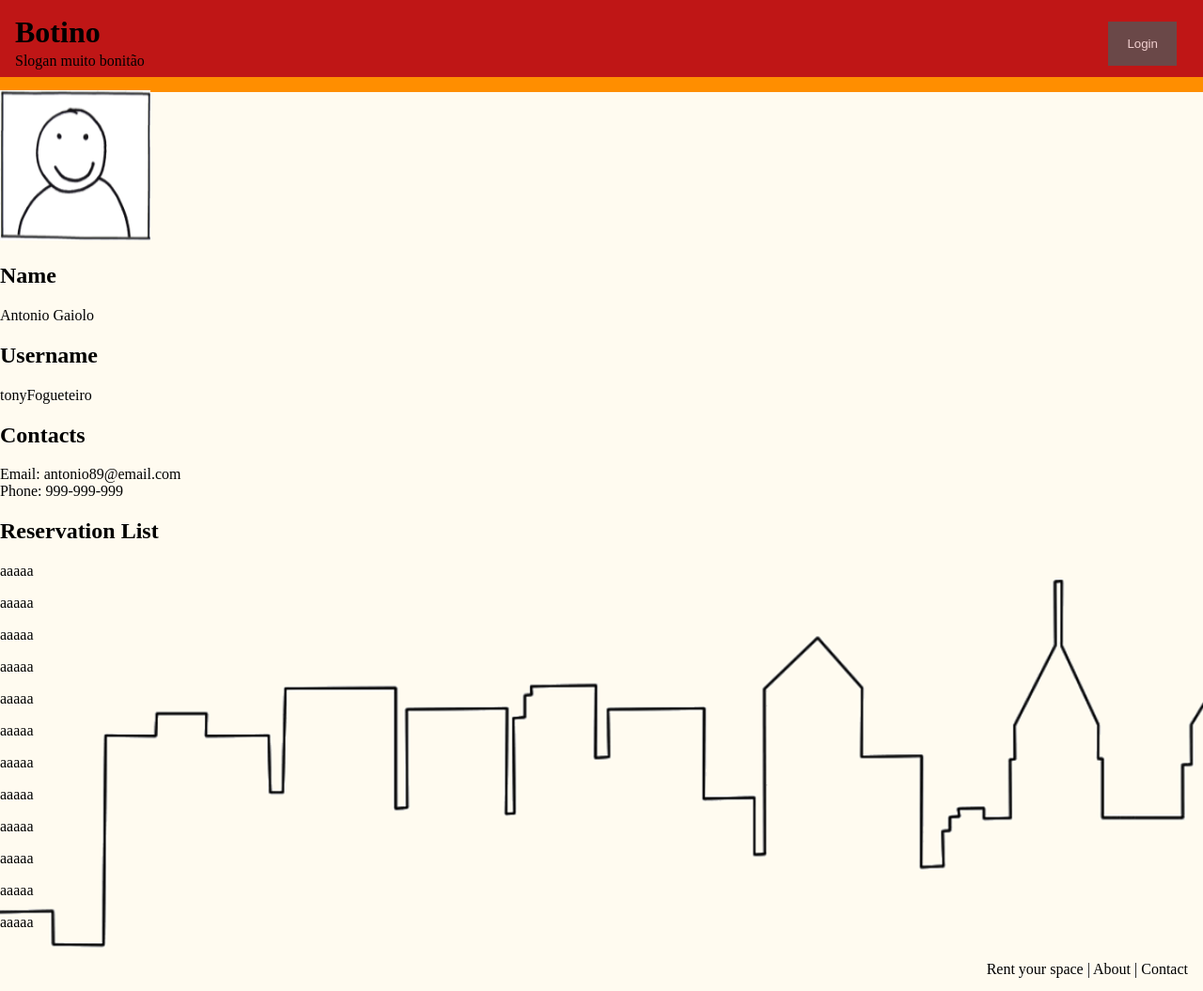
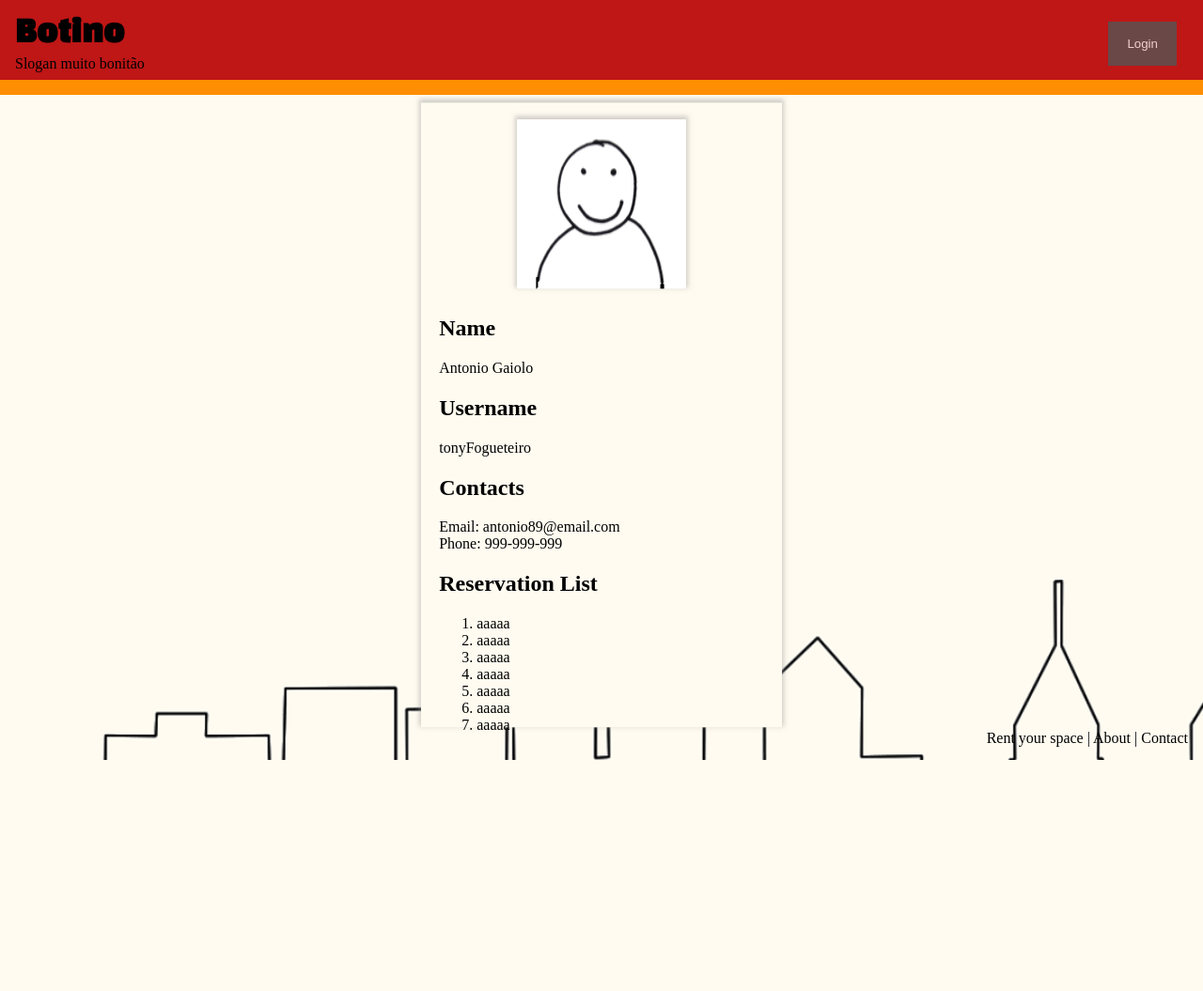
Before and after one commit to daviddinis/LTW-FEUP-PROJ, a PHP site: page /pages/user.php in a window 1280 px wide. Shown: the whole page at 94% size. After the commit the page ends 809 px from the top, so only its background shows below. Run offline with PHP 8.4, Linux system fonts and the light colour scheme.

Commit message:
Updated user page

```diff
--- a/css/style.css
+++ b/css/style.css
@@ -199,3 +199,36 @@ a:hover {
 .open-button:hover {
   opacity: 1;
 }
+
+.profile {
+  background-color: #fffbf0;
+  grid-area: 2 / 1 / span 1 / span 2;
+  position: relative;
+  left: 50%;
+  transform: translate(-50%,2%);
+  width: 30%;
+  -webkit-box-shadow: 0px -2px 5px 2px rgba(161, 161, 161, 0.51);
+  -moz-box-shadow: 0px -2px 5px 2px rgba(161, 161, 161, 0.51);
+  box-shadow: 0px -2px 5px 2px rgba(161, 161, 161, 0.51);
+ }
+
+.profile img {
+  position: relative;
+  left: 50%;
+  transform: translate(-50%,10%);
+
+  -webkit-box-shadow: 0px -2px 5px 2px rgba(161, 161, 161, 0.51);
+  -moz-box-shadow: 0px -2px 5px 2px rgba(161, 161, 161, 0.51);
+  box-shadow: 0px -2px 5px 2px rgba(161, 161, 161, 0.51);
+}
+.profile i {
+  position: relative;
+  left: 35%;
+  top:2%;
+}
+.userInfo {
+  position: relative;
+  left: 50%;
+  transform: translate(-45%,5%);
+
+}
--- a/template/tpl_common.php
+++ b/template/tpl_common.php
@@ -10,7 +10,8 @@
     <title>Botino</title>
     <meta charset="utf-8">
     <link rel="stylesheet" href="../css/style.css" />
-    <link href='https://fonts.googleapis.com/css?family=Black Han Sans rel=' stylesheet'>
+    <link href='https://fonts.googleapis.com/css?family=Black Han Sans' rel='stylesheet'>
+    <link rel="stylesheet" href="https://fonts.googleapis.com/icon?family=Material+Icons">
 </head>
 
 <body>
--- a/template/tpl_profile.php
+++ b/template/tpl_profile.php
@@ -1,7 +1,9 @@
 <?php function draw_profile() //get_user(id) do url
 {?>
     <div class="profile">
-    <img src="../generic-profile-pic.png" alt="Profile picture" width="160px" height="160px">
+    <img src="../generic-profile-pic.png" alt="Profile picture" width="180px" height="180px">
+    <i class="material-icons">&#xe8b8;</i>
+        <div class="userInfo">
             <h2>Name</h2>
             <label>Antonio Gaiolo</label>
             <h2>Username</h2>
@@ -10,21 +12,25 @@
             <label>Email: </label>antonio89@email.com<br>
             <label>Phone: </label>999-999-999<br>
 
+            <h2>Reservation List</h2>
+            <ol>
+                <li>aaaaa</li>
+                <li>aaaaa</li>
+                <li>aaaaa</li>
+                <li>aaaaa</li>
+                <li>aaaaa</li>
+                <li>aaaaa</li>
+                <li>aaaaa</li>
+            </ol>
+        </div>
+    </div>
+<?php
+}?>
 
-    <h2>Reservation List</h2>
-    <p>aaaaa</p>
-    <p>aaaaa</p>
-    <p>aaaaa</p>
-    <p>aaaaa</p>
-    <p>aaaaa</p>
-    <p>aaaaa</p>
-    <p>aaaaa</p>
-    <p>aaaaa</p>
-    <p>aaaaa</p>
-    <p>aaaaa</p>
-    <p>aaaaa</p>
-    <p>aaaaa</p>
 
+<?php function draw_() //get_user(id) do url
+{?>
+    <div class="profile">
 
     </div>
 <?php
```
Also changed, not shown: generic-profile-pic.png. Lines whose indentation alone changed are shown as unchanged.
